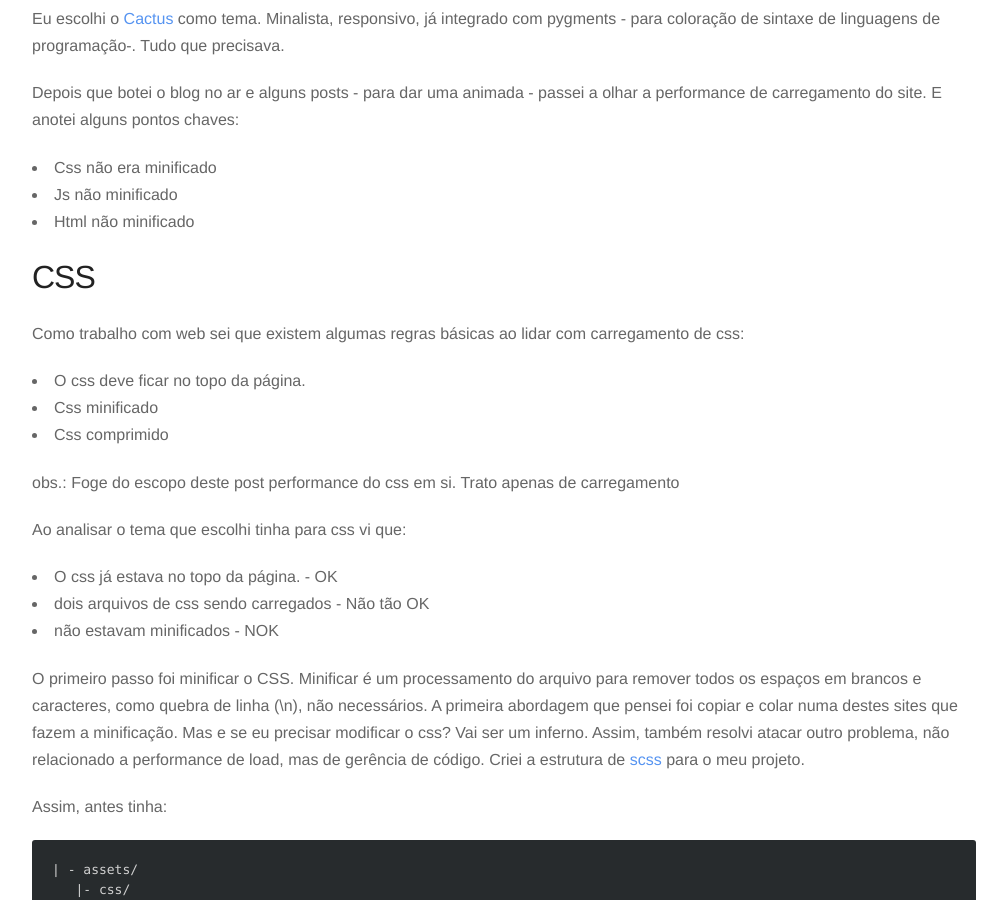
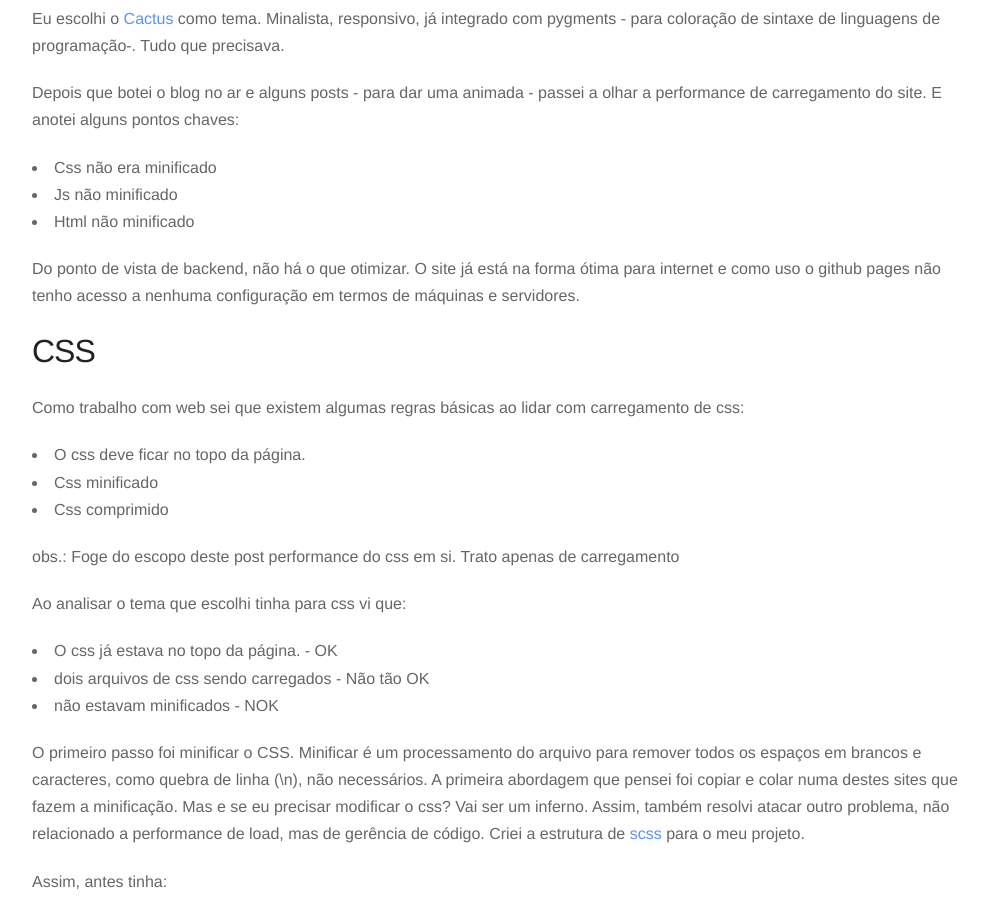
Before and after one commit to romulojales/romulojales.github.io, a Jekyll site: the page built from _posts/2015-07-26-otimizacoes-client-no-meu-site.markdown, in a window 1280 px wide and 900 px high, scrolled down 1333 px. Shown: the whole window, without its empty margins (136-1143 px from the left). Built offline with Jekyll 4.4.1, drawn with Linux system fonts in a browser that asks for light colours; Markdown is read by kramdown in place of the engine named in the settings; comment, search, counter and statistics services are not loaded.

Commit message:
frisando backend

```diff
--- a/_posts/2015-07-26-otimizacoes-client-no-meu-site.markdown
+++ b/_posts/2015-07-26-otimizacoes-client-no-meu-site.markdown
@@ -56,6 +56,9 @@ site. E anotei alguns pontos chaves:
   * Css não era minificado
   * Js não minificado
   * Html não minificado
+
+Do ponto de vista de backend, não há o que otimizar. O site já está na forma ótima para internet e como uso o github pages
+não tenho acesso a nenhuma configuração em termos de máquinas e servidores.
 
 #CSS
 
```
